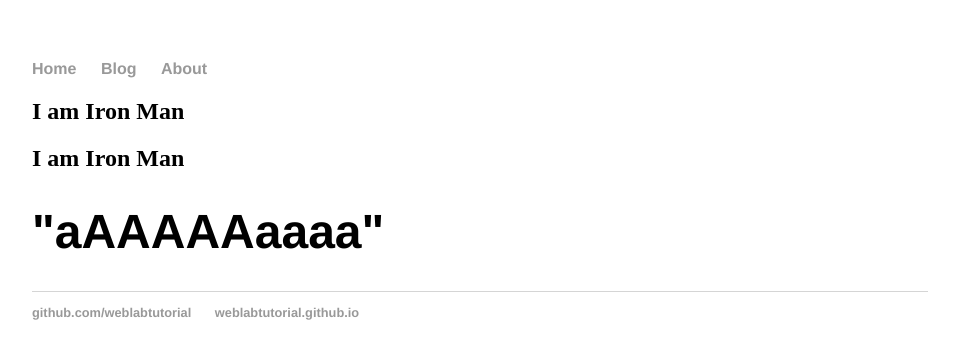
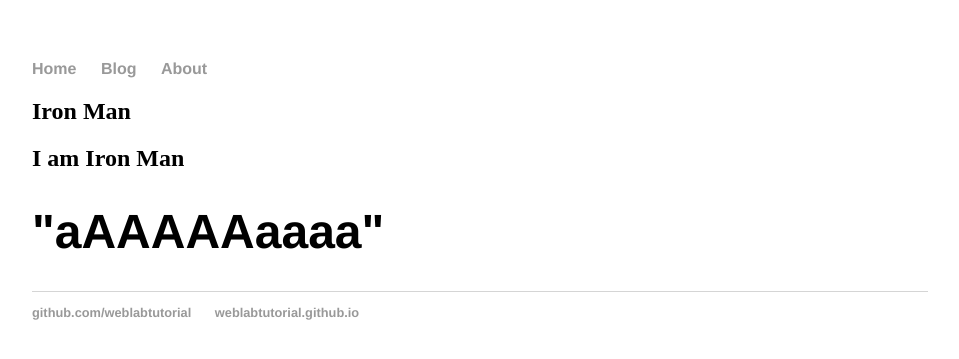
Before and after one commit to AlbaraaOthman/AlbaraaOthman.github.io, a Jekyll site: the page built from Habout/index.html, in a window 1280 px wide. Shown: the top 359 px of the page, without its empty margins (160-1119 px from the left). Built offline with Jekyll 4.4.1, drawn with Linux system fonts in a browser that asks for light colours.

Commit message:
Update about.html

```diff
--- a/_layouts/about.html
+++ b/_layouts/about.html
@@ -1,7 +1,7 @@
 ---
 layout: default
 ---
-<h2>{{ page.quote }}</h2>
+<h2>{{ page.title }}</h2>
 <div class="about">
  {{ content }}
 </div>
```
